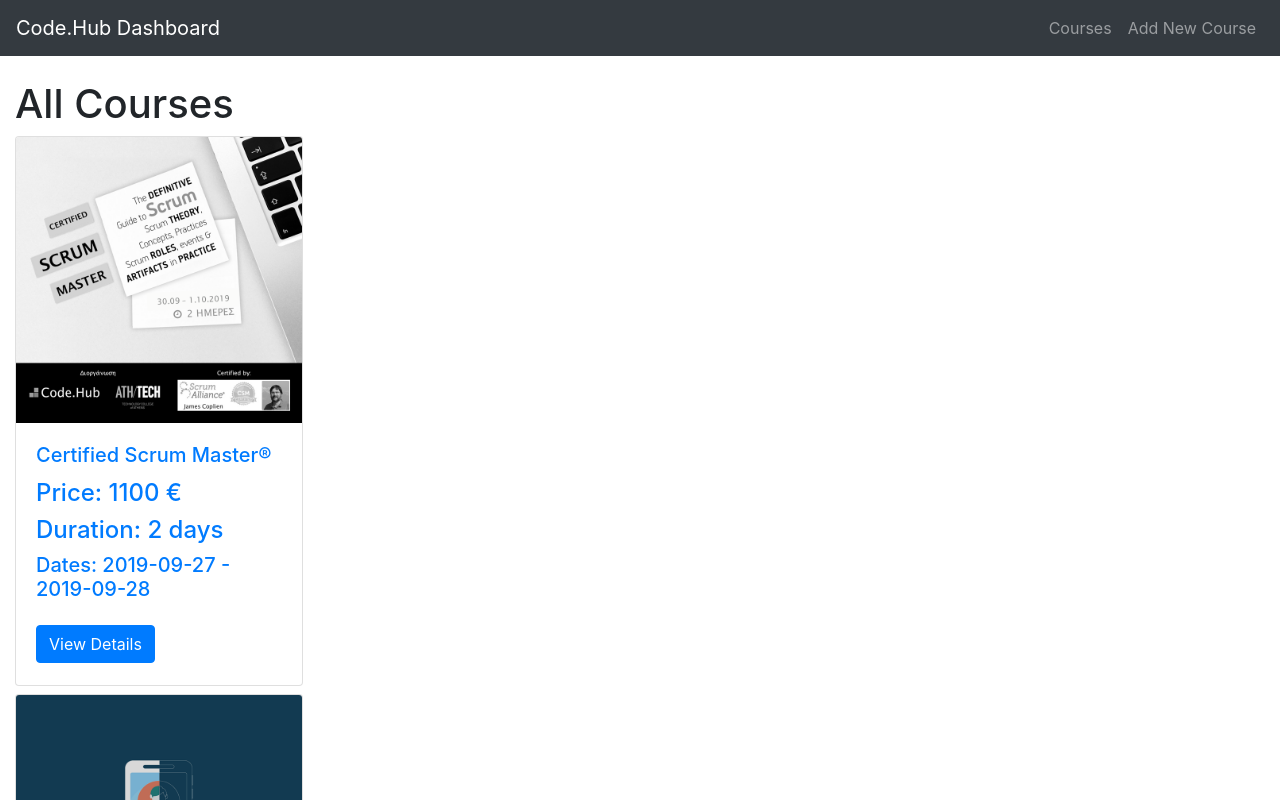
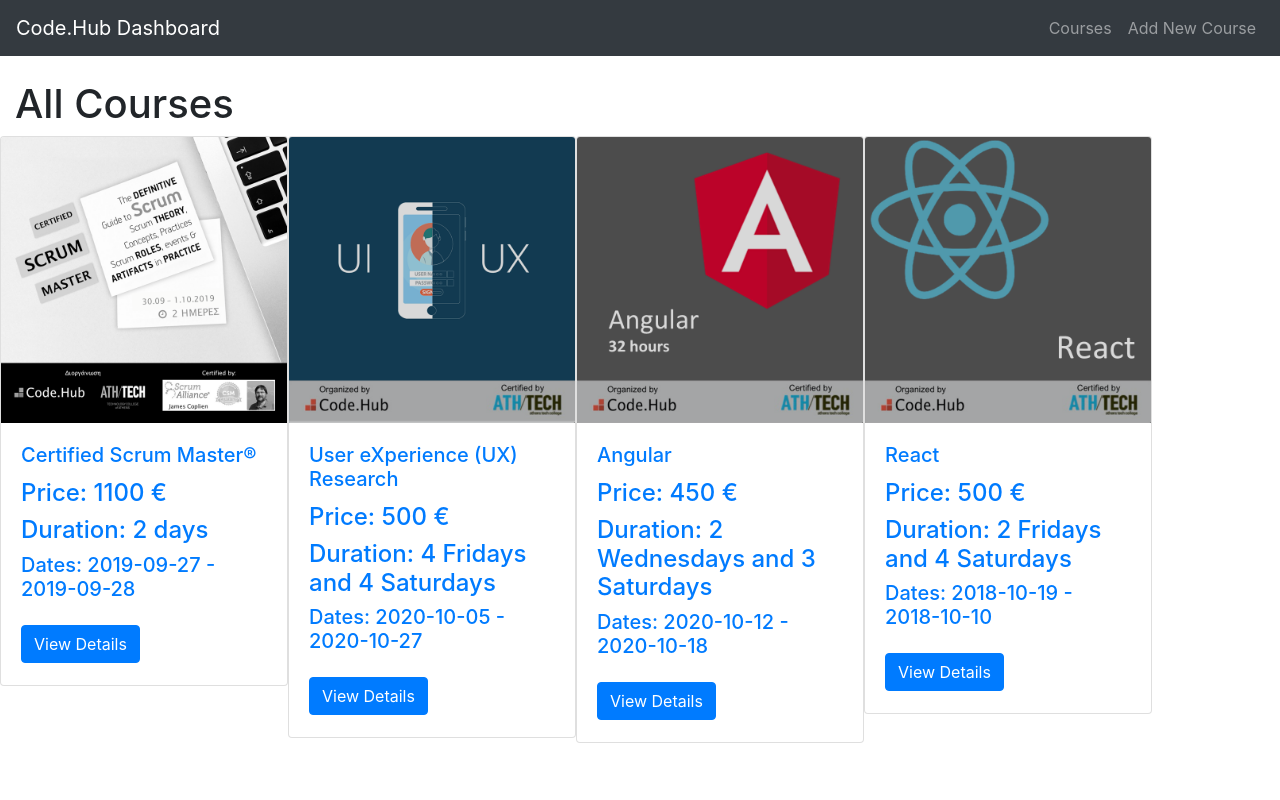
Before and after one commit to kcholevas/prfuture, a React (Create React App) app: page /courses in a window 1280 px wide. Shown: the top 800 px of the page. Built offline with nearby package versions, Linux system fonts and the light colour scheme; data requests are answered from the project's data file.

Commit message:
Update courses.js
Card Aligment Done

```diff
--- a/src/courses.js
+++ b/src/courses.js
@@ -1,12 +1,11 @@
-import React, { useState, useEffect, Component } from "react";
-import ReactDOM from "react-dom";
-import { BrowserRouter as Router, Switch, Route, Link } from 'react-router-dom';
+import React, { useState, useEffect} from "react";
+import { Link } from 'react-router-dom';
 import "bootstrap/dist/css/bootstrap.min.css";
 import Button from "react-bootstrap/Button";
 //den xreiazetai pleon to db.json
 import Card from "react-bootstrap/Card";
-import { Jumbotron, Table, ButtonToggle } from 'reactstrap';
-import {API} from './api';
+import Row from 'react-bootstrap/Row';
+
 
 function Courses(){
 
@@ -29,6 +28,7 @@ function Courses(){
         <div>
         <br></br>
         <h1>All Courses</h1>
+        <Row>
             {courses.map(courses => (
                 <h1 key={courses.id}>
                 <Link to={`/courses/${courses.id}`} >
@@ -48,6 +48,7 @@ function Courses(){
                 </h1>
 
             ))}
+            </Row>
         </div>
 
     );
```
